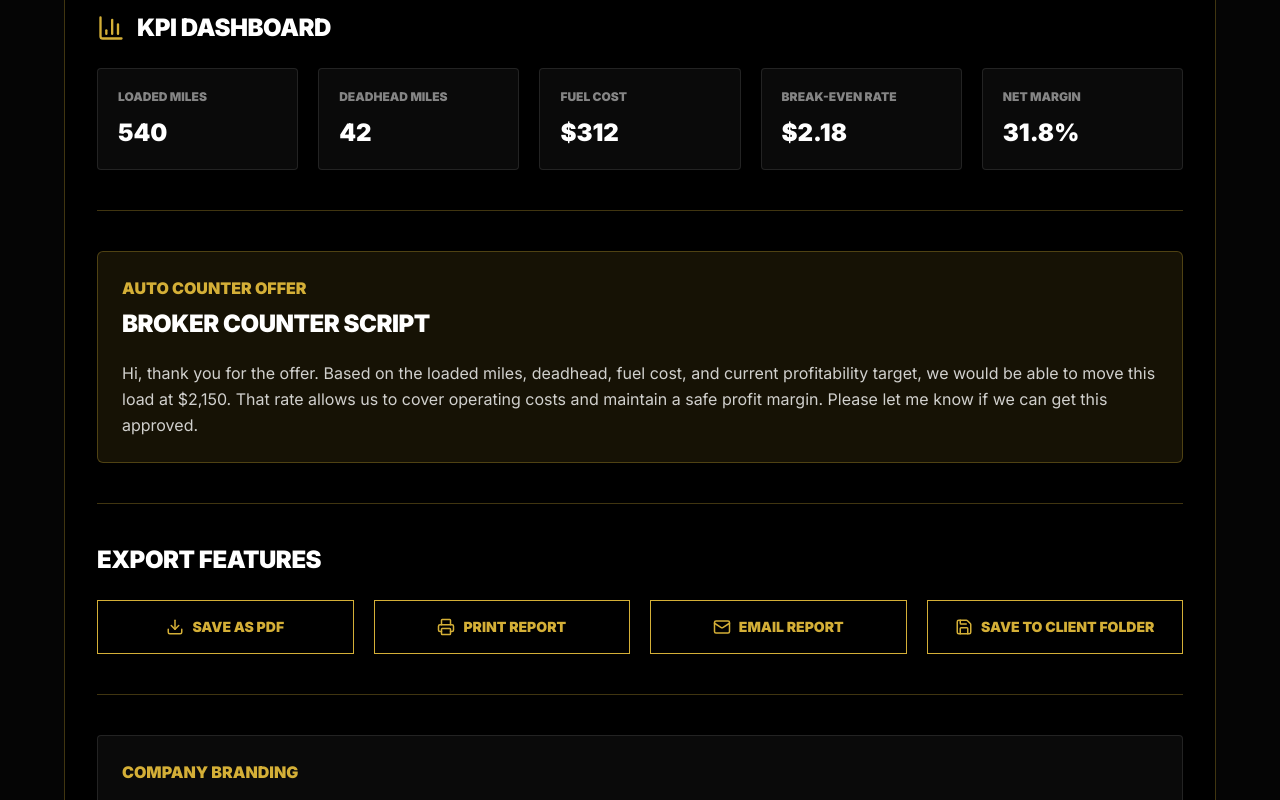
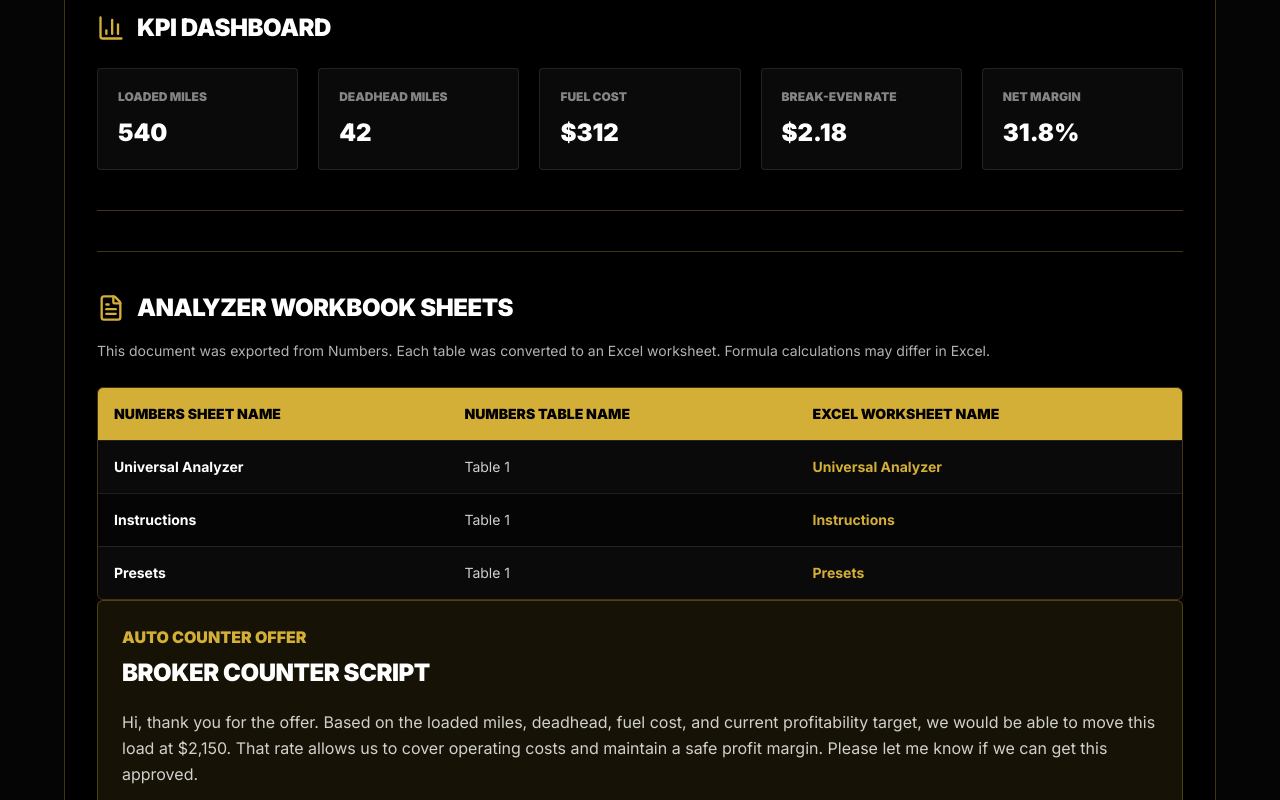
Before and after one commit to gowridevi21/apex-route-consultant, a React (Vite) app: page /load-analyzer-export in a window 1280 px wide. Shown: the part 429-1229 px from the top of the page. Built offline with nearby package versions, Linux system fonts and the light colour scheme.

Commit message:
first commit

```diff
--- a/src/pages/LoadAnalyzerExport.jsx
+++ b/src/pages/LoadAnalyzerExport.jsx
@@ -152,7 +152,66 @@ export default function LoadAnalyzerExport() {
         </section>
 
         <div className="my-10 h-px bg-[#D4AF37]/30"></div>
+        <div className="my-10 h-px bg-[#D4AF37]/30"></div>
 
+{/* EXCEL WORKSHEETS */}
+<section>
+  <div className="flex items-center gap-3">
+    <FileText className="text-[#D4AF37]" size={28} />
+    <h2 className="text-2xl font-black uppercase">
+      Analyzer Workbook Sheets
+    </h2>
+  </div>
+
+  <p className="mt-4 text-sm leading-relaxed text-white/70">
+    This document was exported from Numbers. Each table was converted to an
+    Excel worksheet. Formula calculations may differ in Excel.
+  </p>
+
+  <div className="mt-6 overflow-hidden rounded-md border border-[#D4AF37]/30">
+    <table className="w-full border-collapse text-left text-sm">
+      <thead className="bg-[#D4AF37] text-black">
+        <tr>
+          <th className="p-4 font-black uppercase">
+            Numbers Sheet Name
+          </th>
+          <th className="p-4 font-black uppercase">
+            Numbers Table Name
+          </th>
+          <th className="p-4 font-black uppercase">
+            Excel Worksheet Name
+          </th>
+        </tr>
+      </thead>
+
+      <tbody>
+        <tr className="border-t border-white/10 bg-white/[0.04]">
+          <td className="p-4 font-bold text-white">Universal Analyzer</td>
+          <td className="p-4 text-white/80">Table 1</td>
+          <td className="p-4 font-bold text-[#D4AF37]">
+            Universal Analyzer
+          </td>
+        </tr>
+
+        <tr className="border-t border-white/10 bg-white/[0.02]">
+          <td className="p-4 font-bold text-white">Instructions</td>
+          <td className="p-4 text-white/80">Table 1</td>
+          <td className="p-4 font-bold text-[#D4AF37]">
+            Instructions
+          </td>
+        </tr>
+
+        <tr className="border-t border-white/10 bg-white/[0.04]">
+          <td className="p-4 font-bold text-white">Presets</td>
+          <td className="p-4 text-white/80">Table 1</td>
+          <td className="p-4 font-bold text-[#D4AF37]">
+            Presets
+          </td>
+        </tr>
+      </tbody>
+    </table>
+  </div>
+</section>
         {/* COUNTER OFFER */}
         <section className="rounded-md border border-[#D4AF37]/30 bg-[#D4AF37]/10 p-6">
           <p className="font-black uppercase text-[#D4AF37]">
```
